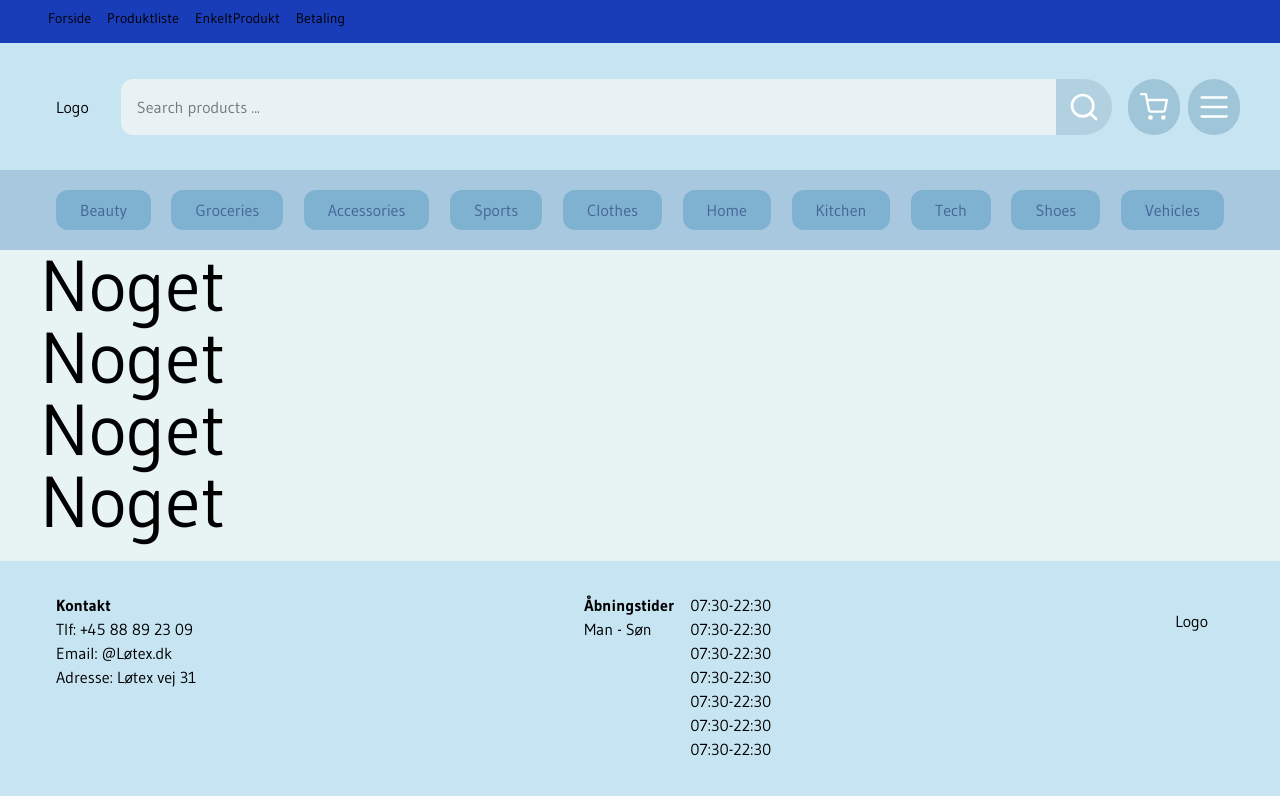
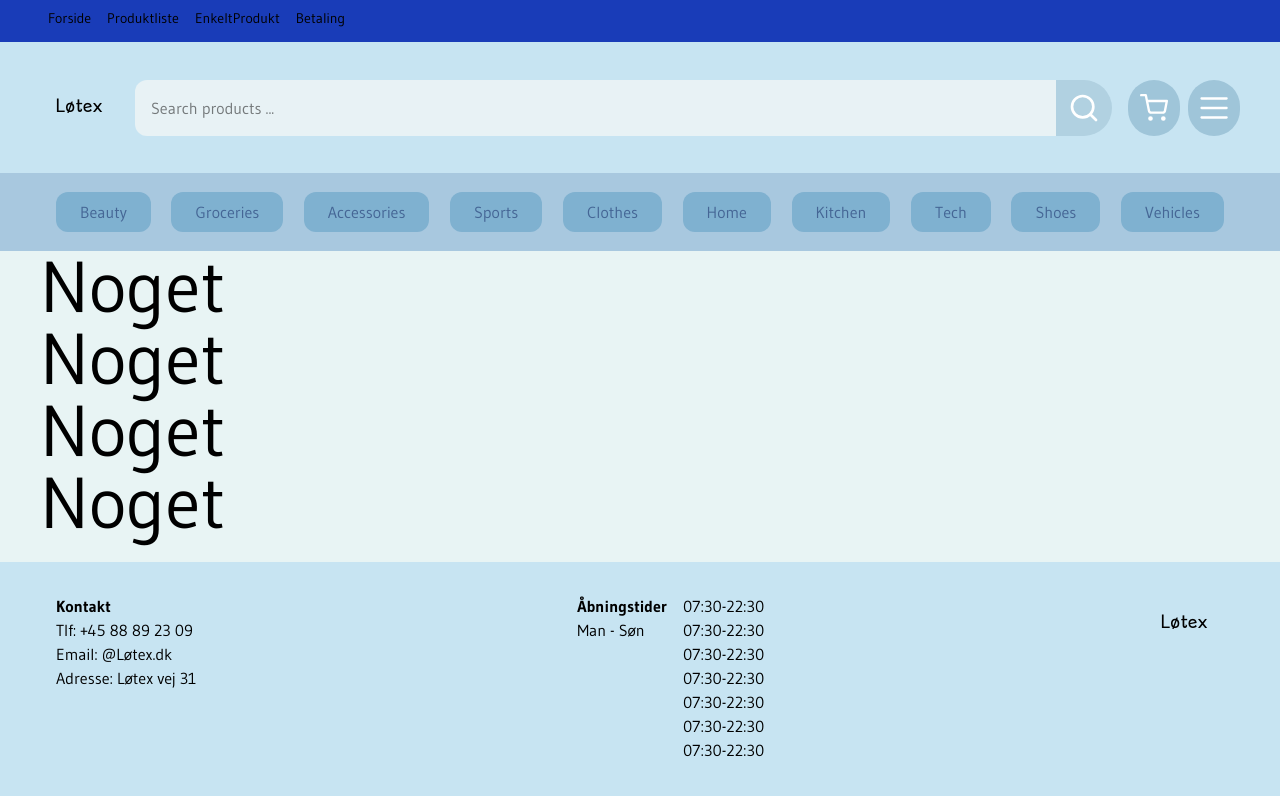
Before and after one commit to Jumo0003/En-simple-Webshop, a Next.js app: page / in a window 1280 px wide. Shown: the top 796 px of the page. Built offline with nearby package versions, Linux system fonts and the light colour scheme.

Commit message:
globalcss calls

```diff
--- a/src/app/components/(knapper)/Logo.jsx
+++ b/src/app/components/(knapper)/Logo.jsx
@@ -1,5 +1,11 @@
+import Link from "next/link";
+
 const Logo = () => {
-  return <div className="p-4 bg-">Logo</div>;
+  return (
+    <Link href="/" className="p-4 bg-logo font-logo text-lg">
+      Løtex
+    </Link>
+  );
 };
 
 export default Logo;
```
